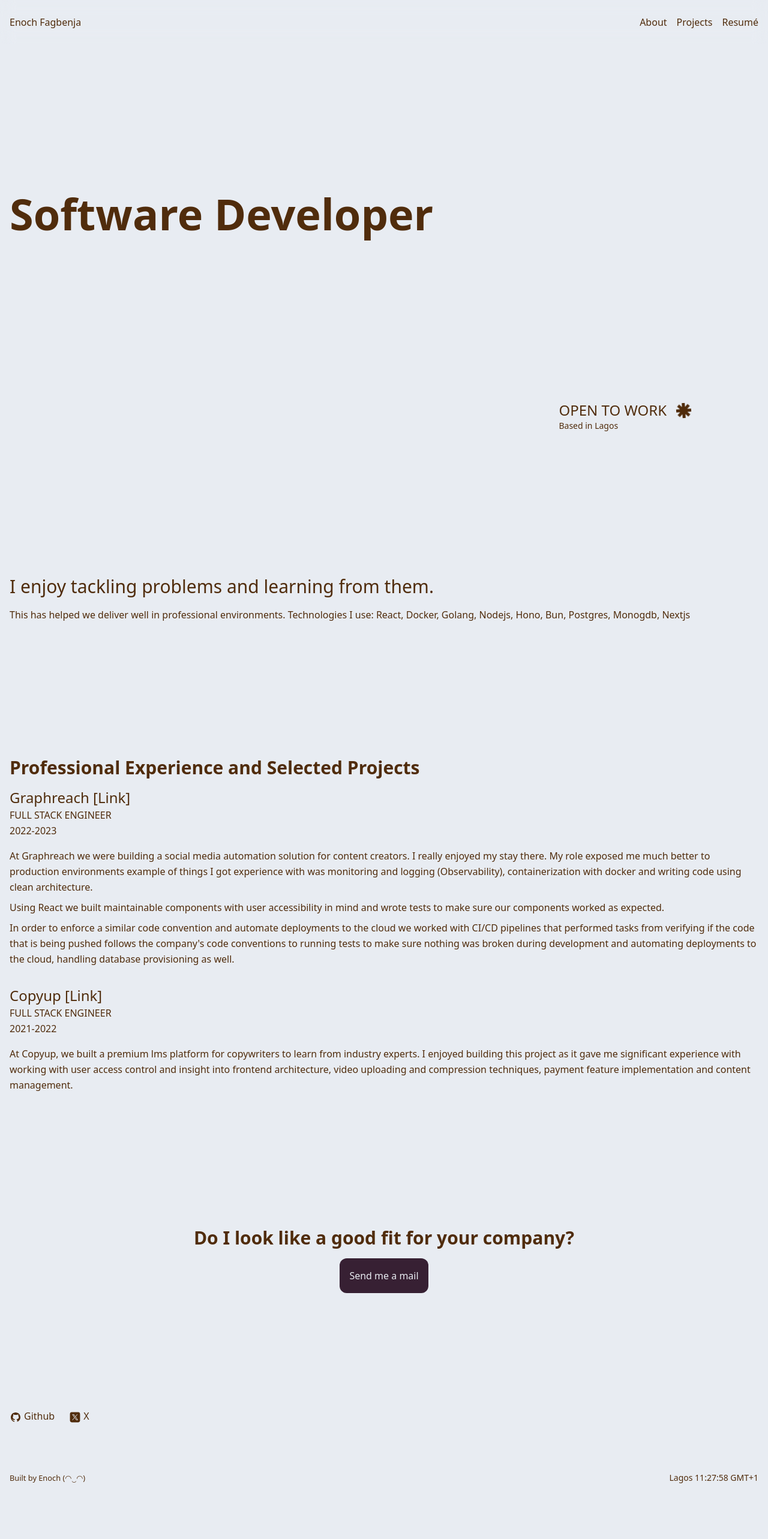
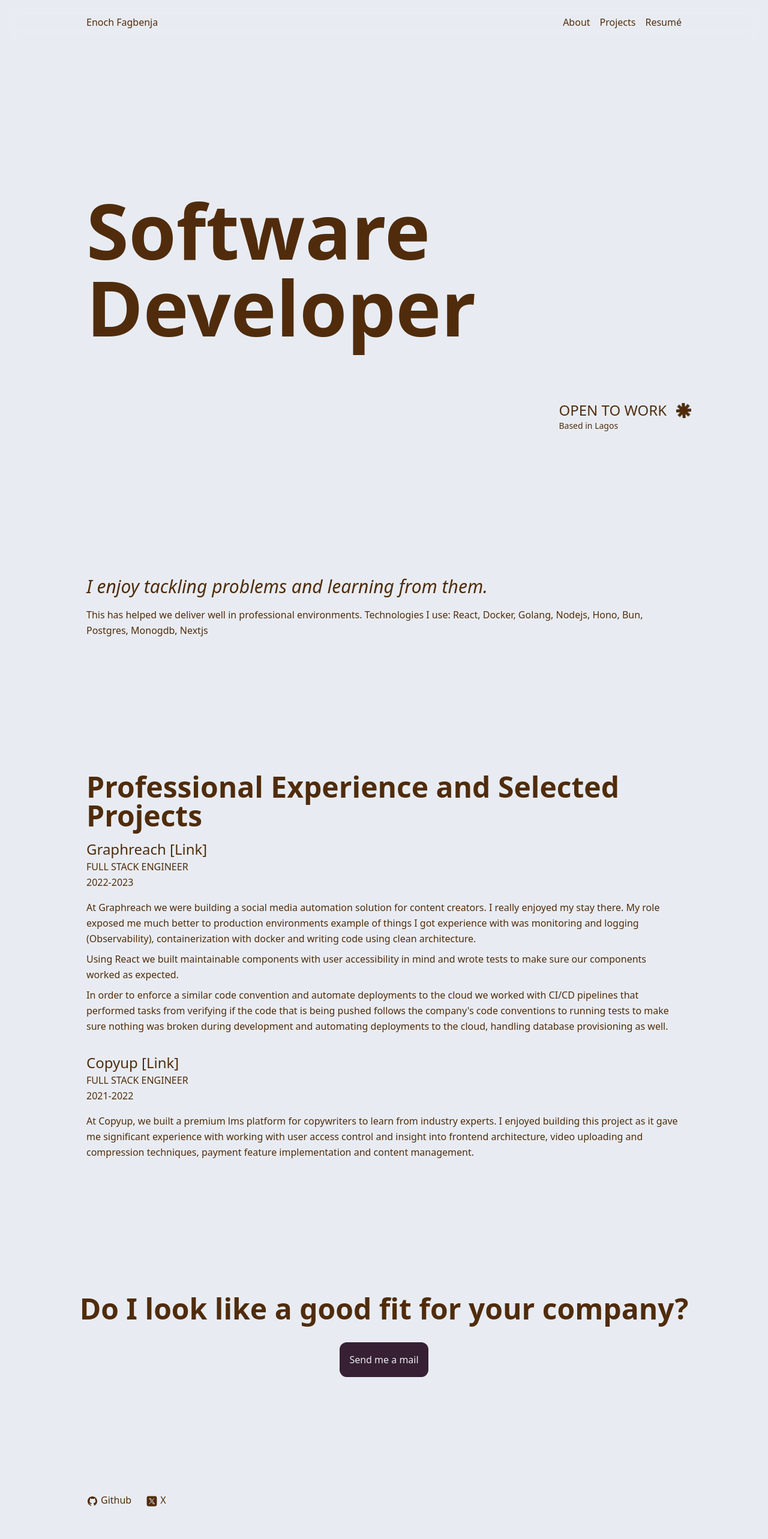
Before and after one commit to fagbenjaenoch/portfolio-v1, a React (Vite) app: page / in a window 1280 px wide. Shown: the top 2566 px of the page at 60% size. Before the commit the page ends 2507 px from the top, so only its background shows below. Built offline with nearby package versions, Linux system fonts and the light colour scheme.

Commit message:
improved desktop responsiveness

```diff
--- a/src/App.tsx
+++ b/src/App.tsx
@@ -45,7 +45,8 @@ const contacts: contact[] = [
 export default function App() {
 	return (
 		<div>
-			<section className="px-4 py-6 backdrop-blur-md fixed top-0 w-[100%] z-10 flex items-center justify-between">
+			<section className="backdrop-blur-md fixed top-0 w-[100%] z-10">
+				<div className="px-4 py-6 lg:max-w-5xl lg:mx-auto flex items-center justify-between">
 					<span className="">Enoch Fagbenja</span>
 					<div className="flex gap-4">
 						{navlinks.map(({ title, href }) => (
@@ -54,9 +55,10 @@ export default function App() {
 							</a>
 						))}
 					</div>
+				</div>
 			</section>
-			<section className="px-4 h-[100dvh] pt-[20rem]">
-				<h1 className="text-7xl font-bold">Software Developer</h1>
+			<section className="px-4 lg:max-w-5xl lg:mx-auto h-[100dvh] pt-[20rem]">
+				<h1 className="text-7xl font-bold lg:text-9xl">Software Developer</h1>
 				<div className="flex flex-col absolute bottom-[5rem] right-[8rem]">
 					<p className="text-2xl uppercase flex items-center gap-4">
 						Open to work
@@ -69,18 +71,18 @@ export default function App() {
 					<span className="text-sm">Based in Lagos</span>
 				</div>
 			</section>
-			<section className="px-4 py-[10rem]">
-				<div className="text-3xl">
+			<section className="px-4 py-[10rem] lg:max-w-5xl lg:mx-auto">
+				<p className="text-3xl italic">
 					I enjoy tackling problems and learning from them.
-				</div>
+				</p>
 				<div className="mt-4">
 					This has helped we deliver well in professional environments.
 					Technologies I use: React, Docker, Golang, Nodejs, Hono, Bun,
 					Postgres, Monogdb, Nextjs
 				</div>
 			</section>
-			<section className="px-4 py-[4rem]">
-				<h2 className="text-3xl font-bold">
+			<section className="px-4 py-[4rem] lg:max-w-5xl lg:mx-auto">
+				<h2 className="text-3xl font-bold lg:text-5xl">
 					Professional Experience and Selected Projects
 				</h2>
 				<div className="mt-4">
@@ -135,7 +137,7 @@ export default function App() {
 				</div>
 			</section>
 			<section className="px-4 py-[10rem] text-center">
-				<h2 className="text-3xl font-bold mb-4">
+				<h2 className="text-3xl font-bold mb-4 lg:text-5xl lg:mb-8">
 					Do I look like a good fit for your company?
 				</h2>
 				<a
@@ -145,7 +147,7 @@ export default function App() {
 					Send me a mail
 				</a>
 			</section>
-			<footer className="px-4 py-8">
+			<footer className="px-4 py-8 lg:max-w-5xl lg:mx-auto">
 				<div className="flex items-center gap-6">
 					{contacts.map(({ name, Icon, link }) => (
 						<a key={name} href={link}>
```
Lines whose indentation alone changed are shown as unchanged.
